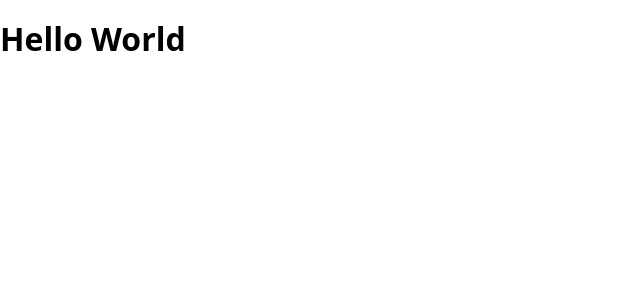
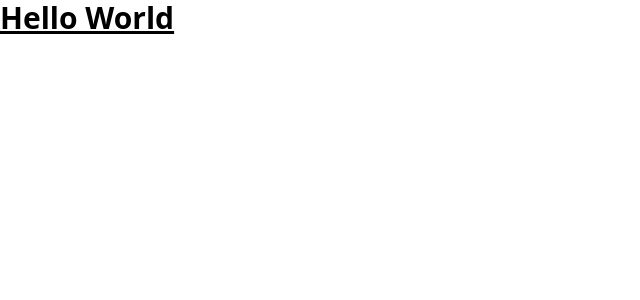
Before and after one commit to byKriz/tailwind-tutorial, a React (Vite) app: page / in a window 1280 px wide. Shown: the top 300 px of the page, without its empty margins (0-640 px from the left). Built offline with nearby package versions, Linux system fonts and the light colour scheme.

Commit message:
instalando tailwind

```diff
--- a/package.json
+++ b/package.json
@@ -16,6 +16,8 @@
     "@types/react": "^18.0.15",
     "@types/react-dom": "^18.0.6",
     "@vitejs/plugin-react": "^2.0.0",
+    "autoprefixer": "^10.4.8",
+    "postcss": "^8.4.16",
     "tailwindcss": "^3.1.8",
     "vite": "^3.0.0"
   }
--- /dev/null
+++ b/postcss.config.cjs
@@ -0,0 +1,6 @@
+module.exports = {
+  plugins: {
+    tailwindcss: {},
+    autoprefixer: {},
+  },
+}
--- a/src/App.jsx
+++ b/src/App.jsx
@@ -3,7 +3,7 @@
 function App() {
 
   return (
-    <div className="App">
+    <div className="text-3xl font-bold underline">
       <h1>Hello World</h1>
     </div>
   )
--- a/src/index.css
+++ b/src/index.css
@@ -1,298 +1,3 @@
-/*! modern-normalize v1.1.0 | MIT License | https://github.com/sindresorhus/modern-normalize */
-
-/*
-Document
-========
-*/
-
-/**
-Use a better box model (opinionated).
-*/
-
-*,
-::before,
-::after {
-	box-sizing: border-box;
-}
-
-/**
-Use a more readable tab size (opinionated).
-*/
-
-html {
-	-moz-tab-size: 4;
-	tab-size: 4;
-}
-
-/**
-1. Correct the line height in all browsers.
-2. Prevent adjustments of font size after orientation changes in iOS.
-*/
-
-html {
-	line-height: 1.15; /* 1 */
-	-webkit-text-size-adjust: 100%; /* 2 */
-}
-
-/*
-Sections
-========
-*/
-
-/**
-Remove the margin in all browsers.
-*/
-
-body {
-	margin: 0;
-}
-
-/**
-Improve consistency of default fonts in all browsers. (https://github.com/sindresorhus/modern-normalize/issues/3)
-*/
-
-body {
-	font-family:
-		system-ui,
-		-apple-system, /* Firefox supports this but not yet `system-ui` */
-		'Segoe UI',
-		Roboto,
-		Helvetica,
-		Arial,
-		sans-serif,
-		'Apple Color Emoji',
-		'Segoe UI Emoji';
-}
-
-/*
-Grouping content
-================
-*/
-
-/**
-1. Add the correct height in Firefox.
-2. Correct the inheritance of border color in Firefox. (https://bugzilla.mozilla.org/show_bug.cgi?id=190655)
-*/
-
-hr {
-	height: 0; /* 1 */
-	color: inherit; /* 2 */
-}
-
-/*
-Text-level semantics
-====================
-*/
-
-/**
-Add the correct text decoration in Chrome, Edge, and Safari.
-*/
-
-abbr[title] {
-	text-decoration: underline dotted;
-}
-
-/**
-Add the correct font weight in Edge and Safari.
-*/
-
-b,
-strong {
-	font-weight: bolder;
-}
-
-/**
-1. Improve consistency of default fonts in all browsers. (https://github.com/sindresorhus/modern-normalize/issues/3)
-2. Correct the odd 'em' font sizing in all browsers.
-*/
-
-code,
-kbd,
-samp,
-pre {
-	font-family:
-		ui-monospace,
-		SFMono-Regular,
-		Consolas,
-		'Liberation Mono',
-		Menlo,
-		monospace; /* 1 */
-	font-size: 1em; /* 2 */
-}
-
-/**
-Add the correct font size in all browsers.
-*/
-
-small {
-	font-size: 80%;
-}
-
-/**
-Prevent 'sub' and 'sup' elements from affecting the line height in all browsers.
-*/
-
-sub,
-sup {
-	font-size: 75%;
-	line-height: 0;
-	position: relative;
-	vertical-align: baseline;
-}
-
-sub {
-	bottom: -0.25em;
-}
-
-sup {
-	top: -0.5em;
-}
-
-/*
-Tabular data
-============
-*/
-
-/**
-1. Remove text indentation from table contents in Chrome and Safari. (https://bugs.chromium.org/p/chromium/issues/detail?id=999088, https://bugs.webkit.org/show_bug.cgi?id=201297)
-2. Correct table border color inheritance in all Chrome and Safari. (https://bugs.chromium.org/p/chromium/issues/detail?id=935729, https://bugs.webkit.org/show_bug.cgi?id=195016)
-*/
-
-table {
-	text-indent: 0; /* 1 */
-	border-color: inherit; /* 2 */
-}
-
-/*
-Forms
-=====
-*/
-
-/**
-1. Change the font styles in all browsers.
-2. Remove the margin in Firefox and Safari.
-*/
-
-button,
-input,
-optgroup,
-select,
-textarea {
-	font-family: inherit; /* 1 */
-	font-size: 100%; /* 1 */
-	line-height: 1.15; /* 1 */
-	margin: 0; /* 2 */
-}
-
-/**
-Remove the inheritance of text transform in Edge and Firefox.
-1. Remove the inheritance of text transform in Firefox.
-*/
-
-button,
-select { /* 1 */
-	text-transform: none;
-}
-
-/**
-Correct the inability to style clickable types in iOS and Safari.
-*/
-
-button,
-[type='button'],
-[type='reset'],
-[type='submit'] {
-	-webkit-appearance: button;
-}
-
-/**
-Remove the inner border and padding in Firefox.
-*/
-
-::-moz-focus-inner {
-	border-style: none;
-	padding: 0;
-}
-
-/**
-Restore the focus styles unset by the previous rule.
-*/
-
-:-moz-focusring {
-	outline: 1px dotted ButtonText;
-}
-
-/**
-Remove the additional ':invalid' styles in Firefox.
-See: https://github.com/mozilla/gecko-dev/blob/2f9eacd9d3d995c937b4251a5557d95d494c9be1/layout/style/res/forms.css#L728-L737
-*/
-
-:-moz-ui-invalid {
-	box-shadow: none;
-}
-
-/**
-Remove the padding so developers are not caught out when they zero out 'fieldset' elements in all browsers.
-*/
-
-legend {
-	padding: 0;
-}
-
-/**
-Add the correct vertical alignment in Chrome and Firefox.
-*/
-
-progress {
-	vertical-align: baseline;
-}
-
-/**
-Correct the cursor style of increment and decrement buttons in Safari.
-*/
-
-::-webkit-inner-spin-button,
-::-webkit-outer-spin-button {
-	height: auto;
-}
-
-/**
-1. Correct the odd appearance in Chrome and Safari.
-2. Correct the outline style in Safari.
-*/
-
-[type='search'] {
-	-webkit-appearance: textfield; /* 1 */
-	outline-offset: -2px; /* 2 */
-}
-
-/**
-Remove the inner padding in Chrome and Safari on macOS.
-*/
-
-::-webkit-search-decoration {
-	-webkit-appearance: none;
-}
-
-/**
-1. Correct the inability to style clickable types in iOS and Safari.
-2. Change font properties to 'inherit' in Safari.
-*/
-
-::-webkit-file-upload-button {
-	-webkit-appearance: button; /* 1 */
-	font: inherit; /* 2 */
-}
-
-/*
-Interactive
-===========
-*/
-
-/*
-Add the correct display in Chrome and Safari.
-*/
-
-summary {
-	display: list-item;
-}
+@tailwind base;
+@tailwind components;
+@tailwind utilities;
--- a/tailwind.config.cjs
+++ b/tailwind.config.cjs
@@ -1,6 +1,6 @@
 /** @type {import('tailwindcss').Config} */
 module.exports = {
-  content: [],
+  content: ["./index.html", "./src/**/*.{js,jsx,ts,tsx}"],
   theme: {
     extend: {},
   },
```
Also changed, not shown: 1 other file (tests, documents, lock files or other folders).
